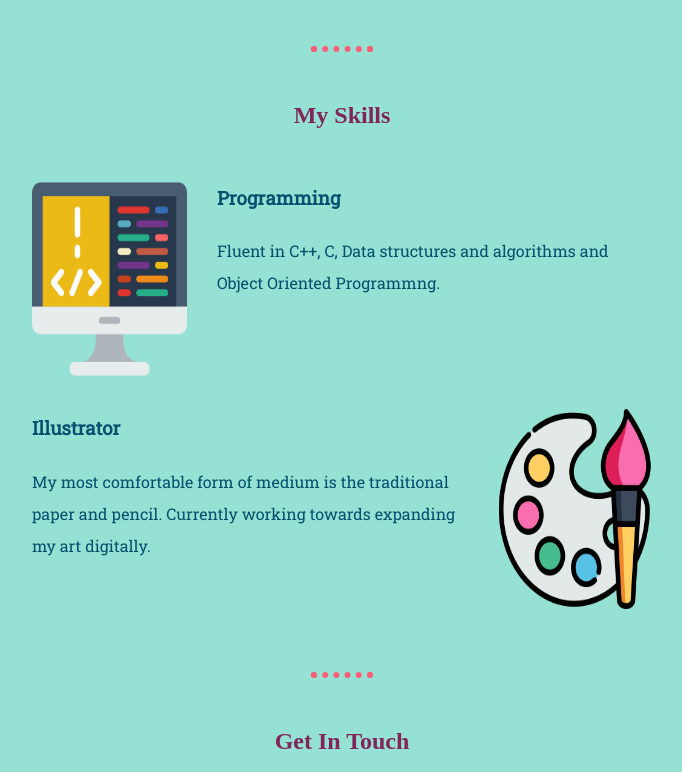
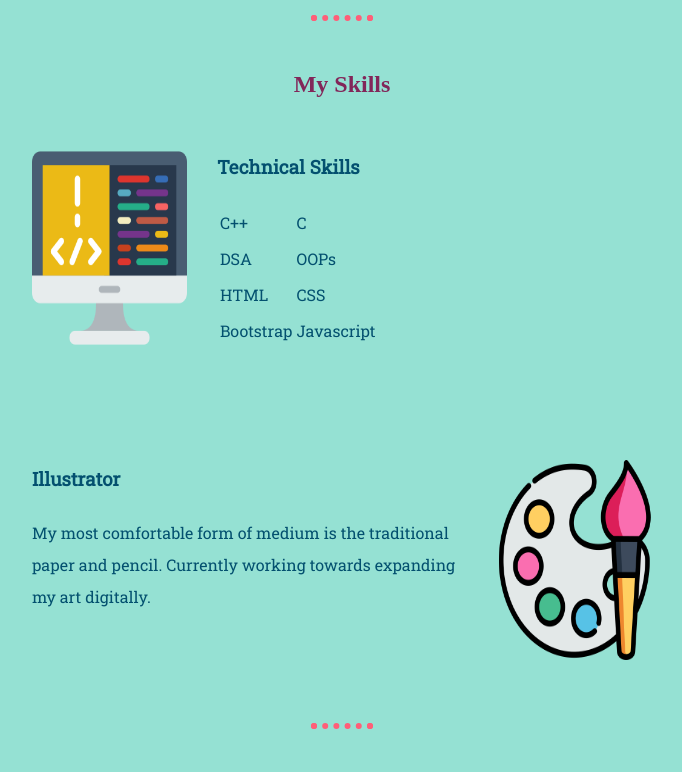
Before and after one commit to kiara0-0/krinasheth, a plain HTML site: page index.html in a window 1280 px wide. Shown: the part 1241-2013 px from the top of the page, without its empty margins (298-980 px from the left). Drawn offline with Linux system fonts and the light colour scheme; a web font is replaced by a local one.

Commit message:
Update index.html

```diff
--- a/index.html
+++ b/index.html
@@ -18,13 +18,13 @@
 <div class="topcontainer">
   <a class="headerlinks1" href="#skills">My Skills</a>
   <a class="headerlinks2" href="#profile">Profile</a>
-<img class= "topcloud" src="images/cloud.png" alt="">
+<img class= "topcloud" src="images/cloud.gif" width="100px" alt="">
   <h1 class tracking-in-expand>Hi! I'm Krina.</h1>
   <h2 class="welcome">Welcome to my site.</h2>
   <h3 class="intro">
     A Programmer, developer and artist.<br>
     </h3>
-  <img class="bottomcloud" src="images/cloud.png" width="200px" alt="">
+  <img class="bottomcloud" src="images/cloud.gif" width="200px" alt="">
   <img class= "basketball" src="images/basketball.png" height="90px" width="90px"alt="">
   <img class="graduation" src="images/graduation-cap.png" height="90px" width="90px" alt="">
   <img class="milkshake" src="images/milkshake.png" height="90px" width="90px" alt="">
@@ -48,8 +48,27 @@ stack development.<br> An artist on the side.
     <h2><strong>My Skills</strong></h2>
     <div class="skill-row">
       <img class="coding" src="images/coding.png" height="200px" width="200px" alt="">
-      <h3>Programming</h3>
-      <p>Fluent in C++, C, Data structures and algorithms and Object Oriented Programmng.</p>
+      <h3>Technical Skills</h3>
+      <p>
+        <table class="Table">
+          <tr>
+            <td>C++</td>
+            <td>C</td>
+          </tr>
+          <tr>
+            <td>DSA</td>
+            <td>OOPs</td>
+          </tr>
+          <tr>
+            <td>HTML</td>
+            <td>CSS</td>
+          </tr>
+          <tr>
+            <td>Bootstrap</td>
+            <td>Javascript</td>
+          </tr>
+        </table>
+        </p>
     </div>
     <div class="skill-row">
       <img class="paint" src="images/paint.png" height="200px" width="200px" alt="">
```
